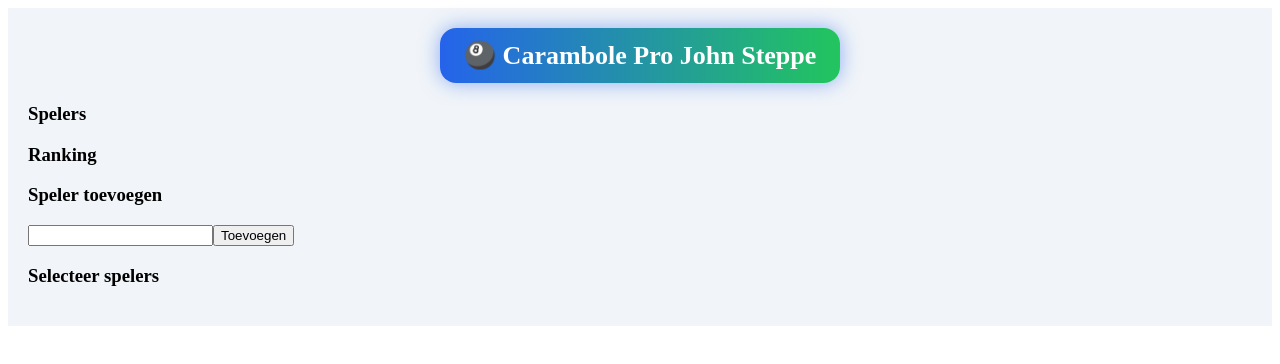
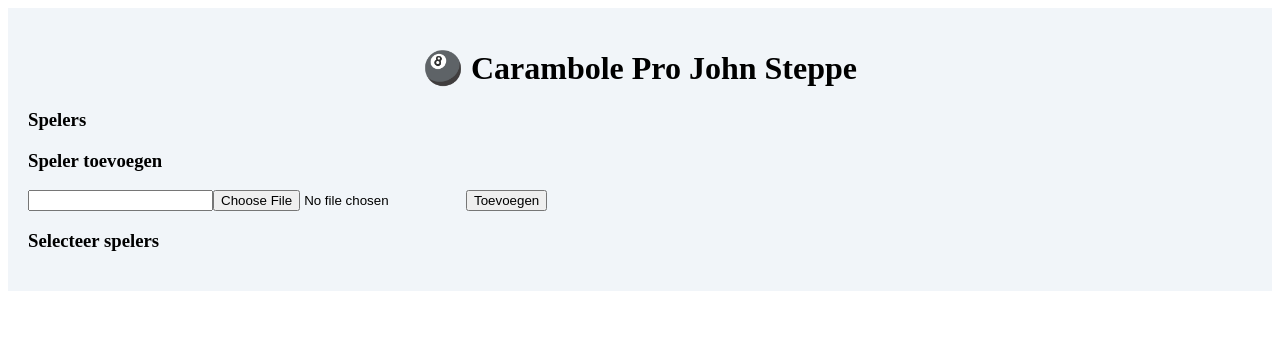
Before and after one commit to steppedavid-glitch/carambole-app, a React (Vite) app: page / in a window 1280 px wide. Shown: the top 364 px of the page. Built offline with nearby package versions, Linux system fonts and the light colour scheme.

Commit message:
Update App.jsx

```diff
--- a/src/App.jsx
+++ b/src/App.jsx
@@ -1,12 +1,10 @@
 import React, { useState, useEffect } from "react";
-import { LineChart, Line, XAxis, YAxis, Tooltip, ResponsiveContainer } from "recharts";
 
 export default function App() {
   const [players, setPlayers] = useState(() => JSON.parse(localStorage.getItem("players")) || []);
   const [games, setGames] = useState(() => JSON.parse(localStorage.getItem("games")) || []);
 
   const [newPlayer, setNewPlayer] = useState("");
-  const [ballColor, setBallColor] = useState("white");
   const [photo, setPhoto] = useState(null);
 
   const [selected, setSelected] = useState([]);
@@ -15,13 +13,29 @@ export default function App() {
   const [currentGame, setCurrentGame] = useState(false);
   const [activePlayer, setActivePlayer] = useState(null);
   const [inputValue, setInputValue] = useState("");
+  const [undoStack, setUndoStack] = useState([]);
 
   useEffect(() => localStorage.setItem("players", JSON.stringify(players)), [players]);
   useEffect(() => localStorage.setItem("games", JSON.stringify(games)), [games]);
 
+  const handlePhoto = (e) => {
+    const file = e.target.files[0];
+    const reader = new FileReader();
+    reader.onload = () => setPhoto(reader.result);
+    if (file) reader.readAsDataURL(file);
+  };
+
+  const updatePlayerPhoto = (id, file) => {
+    const reader = new FileReader();
+    reader.onload = () => {
+      setPlayers(prev => prev.map(p => p.id === id ? { ...p, photo: reader.result } : p));
+    };
+    if (file) reader.readAsDataURL(file);
+  };
+
   const addPlayer = () => {
     if (!newPlayer) return;
-    setPlayers([...players, { name: newPlayer, id: Date.now(), color: ballColor, photo }]);
+    setPlayers([...players, { name: newPlayer, id: Date.now(), photo }]);
     setNewPlayer("");
     setPhoto(null);
   };
@@ -32,15 +46,14 @@ export default function App() {
     setScores(initScores);
     setCurrentGame(true);
     setActivePlayer(selected[0].id);
+    setUndoStack([]);
   };
 
   const submitScore = () => {
+    setUndoStack(prev => [...prev, { scores }]);
+
     const val = Number(inputValue || 0);
-
-    const newScores = {
-      ...scores,
-      [activePlayer]: scores[activePlayer] + val
-    };
+    const newScores = { ...scores, [activePlayer]: scores[activePlayer] + val };
 
     setScores(newScores);
     setInputValue("");
@@ -48,12 +61,7 @@ export default function App() {
     const win = selected.find(p => targets[p.id] && newScores[p.id] >= targets[p.id]);
 
     if (win) {
-      setGames(prev => [...prev, {
-        players: selected,
-        scores: newScores,
-        winner: win
-      }]);
-
+      setGames(prev => [...prev, { players: selected, winner: win }]);
       setCurrentGame(false);
       setSelected([]);
       setScores({});
@@ -64,94 +72,50 @@ export default function App() {
     setActivePlayer(next);
   };
 
-  const stats = (p) => {
-    const played = games.filter(g => g.players?.find(x => x.id === p.id));
-    const wins = played.filter(g => g.winner && g.winner.id === p.id);
-    const percentage = played.length ? Math.round((wins.length / played.length) * 100) : 0;
-    return { played: played.length, wins: wins.length, percentage };
+  const undo = () => {
+    const last = undoStack.pop();
+    if (!last) return;
+    setScores(last.scores);
+    setUndoStack([...undoStack]);
   };
 
-  const ranking = [...players]
-    .map(p => ({ name: p.name, wins: stats(p).wins }))
-    .sort((a, b) => b.wins - a.wins);
+  const avatar = (p) => p.photo && (
+    <img src={p.photo} style={{ width: 40, height: 40, borderRadius: '50%' }} />
+  );
 
   return (
     <div style={{ padding: 20, background: '#f1f5f9' }}>
 
-      <div style={{textAlign:'center',marginBottom:20}}>
-        <div style={{
-          display:'inline-block',
-          padding:'12px 24px',
-          borderRadius:16,
-          background:'linear-gradient(90deg,#2563eb,#22c55e)',
-          color:'white',
-          fontSize:26,
-          fontWeight:'800',
-          boxShadow:'0 0 20px rgba(37,99,235,0.5)'
-        }}>
-          🎱 Carambole Pro John Steppe
-        </div>
-      </div>
+      <h1 style={{ textAlign: 'center' }}>🎱 Carambole Pro John Steppe</h1>
 
       {!currentGame && (
         <div>
 
           <h3>Spelers</h3>
-          {players.map(p => {
-            const s = stats(p);
-            return (
-              <div key={p.id}>
-                {p.photo && <img src={p.photo} width={40} style={{borderRadius:'50%'}} />} {p.name}
-                | 🏆 {s.wins} | 📊 {s.percentage}%
-              </div>
-            );
-          })}
-
-          <h3>Ranking</h3>
-          {ranking.map((r, i) => (
-            <div key={i}>#{i+1} {r.name} ({r.wins})</div>
+          {players.map(p => (
+            <div key={p.id}>
+              {avatar(p)} {p.name}
+              <input type="file" onChange={(e)=>updatePlayerPhoto(p.id,e.target.files[0])} />
+            </div>
           ))}
 
           <h3>Speler toevoegen</h3>
           <input value={newPlayer} onChange={e => setNewPlayer(e.target.value)} />
+          <input type="file" onChange={handlePhoto} />
           <button onClick={addPlayer}>Toevoegen</button>
 
           <h3>Selecteer spelers</h3>
-          {players.map(p => {
-            const isSelected = selected.find(x => x.id === p.id);
-            return (
-              <div key={p.id} style={{marginBottom:10}}>
-                <button
-                  onClick={() => setSelected(prev =>
-                    prev.find(x => x.id === p.id)
-                      ? prev.filter(x => x.id !== p.id)
-                      : [...prev, p]
-                  )}
-                  style={{
-                    display:'flex',
-                    alignItems:'center',
-                    gap:10,
-                    width:'100%',
-                    padding:10,
-                    borderRadius:12,
-                    background:isSelected?'#22c55e':'white'
-                  }}
-                >
-                  {p.photo && <img src={p.photo} width={40} style={{borderRadius:'50%'}} />}
-                  {p.name}
-                </button>
+          {players.map(p => (
+            <div key={p.id}>
+              <button onClick={() => setSelected(prev => prev.find(x => x.id === p.id) ? prev.filter(x => x.id !== p.id) : [...prev, p])}>
+                {avatar(p)} {p.name}
+              </button>
 
-                {isSelected && (
-                  <input
-                    type="number"
-                    placeholder="target"
-                    value={targets[p.id] || ''}
-                    onChange={e => setTargets({ ...targets, [p.id]: Number(e.target.value) })}
-                  />
-                )}
-              </div>
-            );
-          })}
+              {selected.find(x => x.id === p.id) && (
+                <input type="number" placeholder="target" value={targets[p.id] || ''} onChange={e => setTargets({ ...targets, [p.id]: Number(e.target.value) })} />
+              )}
+            </div>
+          ))}
 
           {selected.length === 2 && <button onClick={startGame}>Start match</button>}
         </div>
@@ -159,32 +123,34 @@ export default function App() {
 
       {currentGame && (
         <div>
-          <div style={{display:'flex',gap:10}}>
+
+          <div style={{ display: 'flex', gap: 10 }}>
             {selected.map(p => (
-              <div key={p.id} style={{
-                flex:1,
-                padding:15,
-                textAlign:'center',
-                background: activePlayer===p.id?'#22c55e':'#e2e8f0',
-                borderRadius:12
-              }}>
-                {p.photo && <img src={p.photo} width={50} style={{borderRadius:'50%'}} />}
+              <div key={p.id} style={{ flex:1, padding:10, background: activePlayer===p.id?'#22c55e':'#e2e8f0', borderRadius:12 }}>
+                {avatar(p)}
                 <div>{p.name}</div>
-                <div style={{fontSize:40}}>{scores[p.id]}</div>
+                <div style={{ fontSize: 40 }}>{scores[p.id]}</div>
               </div>
             ))}
           </div>
 
-          <div style={{textAlign:'center',fontSize:36}}>{inputValue || 0}</div>
+          <div style={{ textAlign: 'center', fontSize: 36 }}>{inputValue || 0}</div>
 
-          <div style={{display:'grid',gridTemplateColumns:'repeat(3,1fr)',gap:10}}>
+          <div style={{ display: 'grid', gridTemplateColumns: 'repeat(3,1fr)', gap: 10 }}>
             {[1,2,3,4,5,6,7,8,9].map(n => (
-              <button key={n} onClick={() => setInputValue(v=>v+n)} style={{height:80,fontSize:32}}>{n}</button>
+              <button key={n} onClick={() => setInputValue(v=>v+n)} style={{ height: 80, fontSize: 32 }}>{n}</button>
             ))}
-            <button onClick={()=>setInputValue('')}>C</button>
-            <button onClick={()=>setInputValue(v=>v+'0')}>0</button>
-            <button onClick={submitScore}>OK</button>
+            <button style={{ height:80, background:'#facc15' }} onClick={()=>setInputValue('')}>C</button>
+            <button style={{ height:80 }} onClick={()=>setInputValue(v=>v+'0')}>0</button>
+            <button style={{ height:80, background:'#22c55e', color:'white' }} onClick={submitScore}>OK</button>
           </div>
+
+          <div style={{ display:'grid', gridTemplateColumns:'repeat(3,1fr)', gap:10, marginTop:10 }}>
+            <button style={{ height:80, background:'#ef4444', color:'white' }} onClick={undo}>Undo</button>
+            <button style={{ height:80, background:'#3b82f6', color:'white' }} onClick={()=>setActivePlayer(selected.find(p=>p.id!==activePlayer)?.id)}>Beurt</button>
+            <button style={{ height:80, background:'#6b7280', color:'white' }} onClick={()=>setCurrentGame(false)}>New</button>
+          </div>
+
         </div>
       )}
 
```
